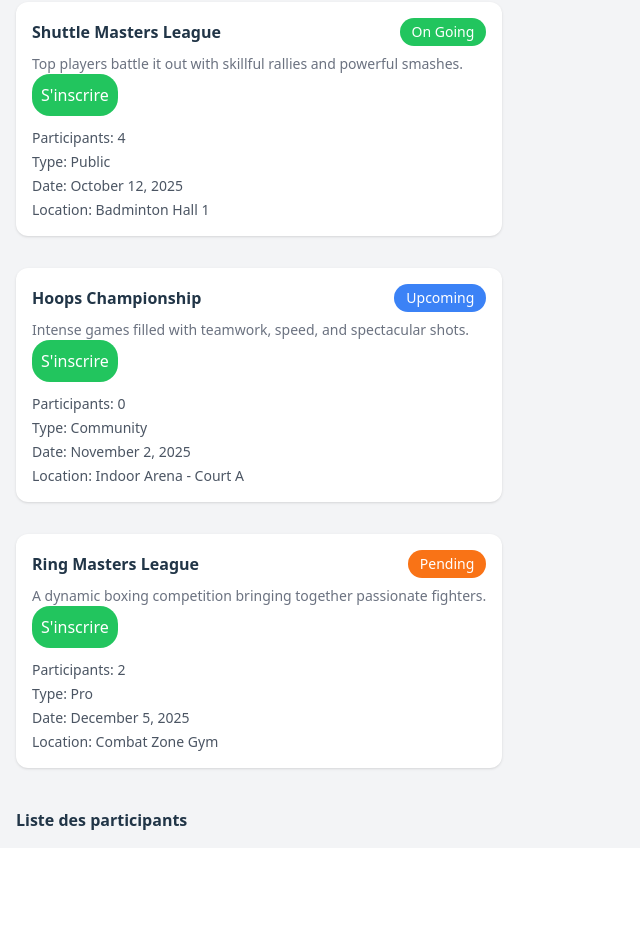
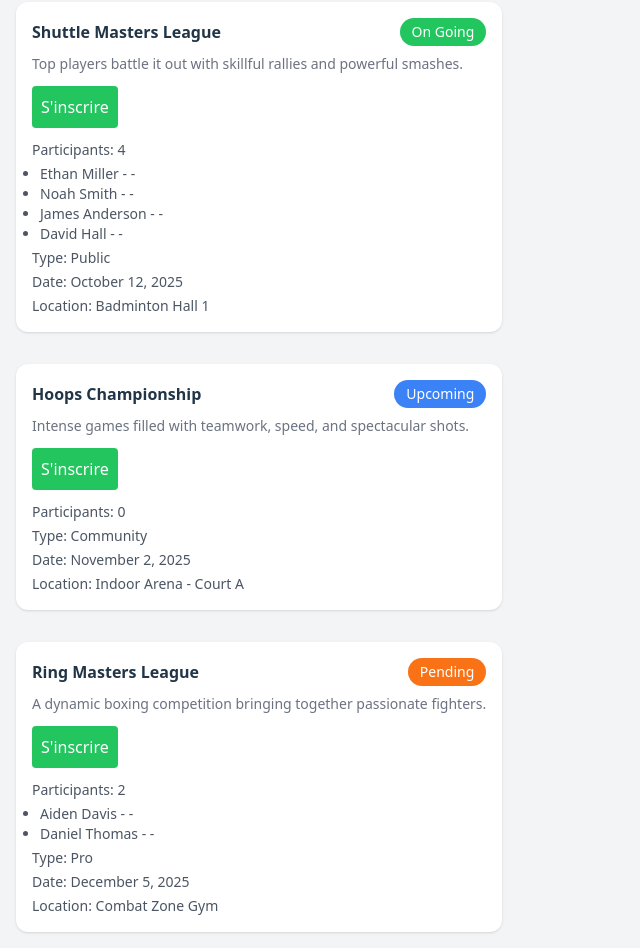
Before and after one commit to SALWA507/projet-de-arynasync, a React (Vite) app in the folder arenasync/: page / in a window 1280 px wide. Shown: the part 180-1128 px from the top of the page, without its empty margins (0-640 px from the left). Before the commit the page ends 1028 px from the top, so only its background shows below. Built offline with nearby package versions, Linux system fonts and the light colour scheme.

Commit message:
le registre saffiche est save

```diff
--- a/arenasync/src/components/RegistrationForm.jsx
+++ b/arenasync/src/components/RegistrationForm.jsx
@@ -7,15 +7,12 @@ export default function RegistrationForm({ onSubmit }) {
 
   const handleSubmit = (e) => {
     e.preventDefault();
-
-    if (name.length < 3) {
+    if (name.trim().length < 3) {
       alert("Le nom doit avoir au moins 3 caractères");
       return;
     }
 
-    const participant = { name, equipe, niveau };
-
-    onSubmit(participant);
+    onSubmit({ name, equipe, niveau });
 
     setName("");
     setEquipe("");
@@ -34,7 +31,6 @@ export default function RegistrationForm({ onSubmit }) {
         onChange={(e) => setName(e.target.value)}
         className="border p-2 rounded"
       />
-
       <input
         type="text"
         placeholder="Equipe"
@@ -42,7 +38,6 @@ export default function RegistrationForm({ onSubmit }) {
         onChange={(e) => setEquipe(e.target.value)}
         className="border p-2 rounded"
       />
-
       <input
         type="text"
         placeholder="Niveau"
@@ -50,8 +45,10 @@ export default function RegistrationForm({ onSubmit }) {
         onChange={(e) => setNiveau(e.target.value)}
         className="border p-2 rounded"
       />
-
-      <button type="submit" className="bg-blue-500 text-white p-2 rounded">
+      <button
+        type="submit"
+        className="bg-blue-500 text-white p-2 rounded"
+      >
         Valider
       </button>
     </form>
--- a/arenasync/src/components/TournamentCard.jsx
+++ b/arenasync/src/components/TournamentCard.jsx
@@ -1,13 +1,13 @@
 import { useState } from "react";
 import StatusBadge from "./statusBadge";
 
-export default function TournamentCard({ tournament, onRegister }) {
+export default function TournamentCard({ tournament, onRegister, onAddParticipant }) {
   const [isRegistered, setIsRegistered] = useState(false);
 
-  const handleRegisterClick = () => {
+  const handleRegister = () => {
     setIsRegistered(!isRegistered);
     if (!isRegistered && onRegister) {
-      onRegister(); // Affiche le formulaire dans le parent
+      onRegister(tournament.id);
     }
   };
 
@@ -17,19 +17,29 @@ export default function TournamentCard({ tournament, onRegister }) {
         <h2 className="font-semibold">{tournament.title}</h2>
         <StatusBadge status={tournament.status} />
       </div>
+
       <p className="text-gray-500 text-sm mt-2">{tournament.description}</p>
+
       <button
-        onClick={handleRegisterClick}
+        onClick={handleRegister}
         className={
           isRegistered
-            ? "bg-red-500 text-white p-2 rounded-[18px]"
-            : "bg-green-500 text-white p-2 rounded-[18px]"
+            ? "bg-red-500 text-white p-2 rounded mt-3"
+            : "bg-green-500 text-white p-2 rounded mt-3"
         }
       >
         {isRegistered ? "Se désinscrire" : "S'inscrire"}
       </button>
+
       <div className="text-sm mt-3 space-y-1 text-gray-600">
         <p>Participants: {tournament.participants.length}</p>
+        {tournament.participants.length > 0 && (
+          <ul className="ml-2 list-disc">
+            {tournament.participants.map((p, i) => (
+              <li key={i}>{p.name} - {p.equipe} - {p.niveau}</li>
+            ))}
+          </ul>
+        )}
         <p>Type: {tournament.type}</p>
         <p>Date: {tournament.date}</p>
         <p>Location: {tournament.location}</p>
--- a/arenasync/src/pages/Home.jsx
+++ b/arenasync/src/pages/Home.jsx
@@ -2,16 +2,26 @@ import React, { useState } from "react";
 import Header from "../components/Header.jsx";
 import SearchBar from "../components/SearchBar.jsx";
 import TournamentCard from "../components/TournamentCard.jsx";
-import { tournamentData } from "../data/tournamentDB.js";
-import RegistrationForm from "../components/RegistrationForm";
+import RegistrationForm from "../components/RegistrationForm.jsx";
+import { tournamentData as data } from "../data/tournamentDB.js";
 
 export default function Home() {
-  const [participants, setParticipants] = useState([]);
-  const [showForm, setShowForm] = useState(false);
+  const [tournaments, setTournaments] = useState(data);
+  const [activeTournamentId, setActiveTournamentId] = useState(null);
 
-  const addParticipant = (p) => {
-    setParticipants([...participants, p]);
-    setShowForm(false); // Cacher le formulaire après ajout
+  const handleShowForm = (tournamentId) => {
+    setActiveTournamentId(tournamentId);
+  };
+
+  const handleAddParticipant = (participant) => {
+    setTournaments((prev) =>
+      prev.map((t) =>
+        t.id === activeTournamentId
+          ? { ...t, participants: [...t.participants, participant] }
+          : t
+      )
+    );
+    setActiveTournamentId(null);
   };
 
   return (
@@ -20,31 +30,18 @@ export default function Home() {
       <SearchBar />
 
       <div className="grid grid-cols-1 md:grid-cols-3 gap-4 mt-4">
-        {tournamentData.map((tournament) => (
+        {tournaments.map((tournament) => (
           <TournamentCard
             key={tournament.id}
             tournament={tournament}
-            onRegister={() => setShowForm(true)}
+            onRegister={handleShowForm}
           />
         ))}
+      </div>
 
-        <div>
-          {showForm && (
-            <div className="mt-6">
-              <RegistrationForm onSubmit={addParticipant} />
-            </div>
-          )}
-
-          <h2 className="mt-6 font-bold">Liste des participants</h2>
-          <ul>
-            {participants.map((p, i) => (
-              <li key={i}>
-                {p.name} - {p.equipe} - {p.niveau}
-              </li>
-            ))}
-          </ul>
-        </div>
-      </div>
+      {activeTournamentId && (
+        <RegistrationForm onSubmit={handleAddParticipant} />
+      )}
     </div>
   );
 }
--- a/arenasync/src/pages/TournamentDetails.jsx
+++ b/arenasync/src/pages/TournamentDetails.jsx
@@ -0,0 +1,33 @@
+import React, { useState } from "react";
+import TournamentCard from "../components/TournamentCard.jsx";
+import RegistrationForm from "../components/RegistrationForm.jsx";
+
+export default function TournamentDetails({ tournament }) {
+  // État local des participants du tournoi
+  const [participants, setParticipants] = useState(tournament.participants || []);
+
+  // Fonction appelée lors de la soumission du formulaire
+  const handleAddParticipant = (participant) => {
+    setParticipants([...participants, participant]);
+  };
+
+  return (
+    <div>
+      {/* Carte du tournoi, on passe la liste des participants mise à jour */}
+      <TournamentCard tournament={{ ...tournament, participants }} />
+
+      {/* Formulaire d'inscription */}
+      <RegistrationForm onSubmit={handleAddParticipant} />
+
+      {/* Liste des participants */}
+      <h2 className="mt-6 font-bold">Liste des participants</h2>
+      <ul>
+        {participants.map((p, i) => (
+          <li key={i}>
+            {p.name} - {p.equipe} - {p.niveau}
+          </li>
+        ))}
+      </ul>
+    </div>
+  );
+}
```
